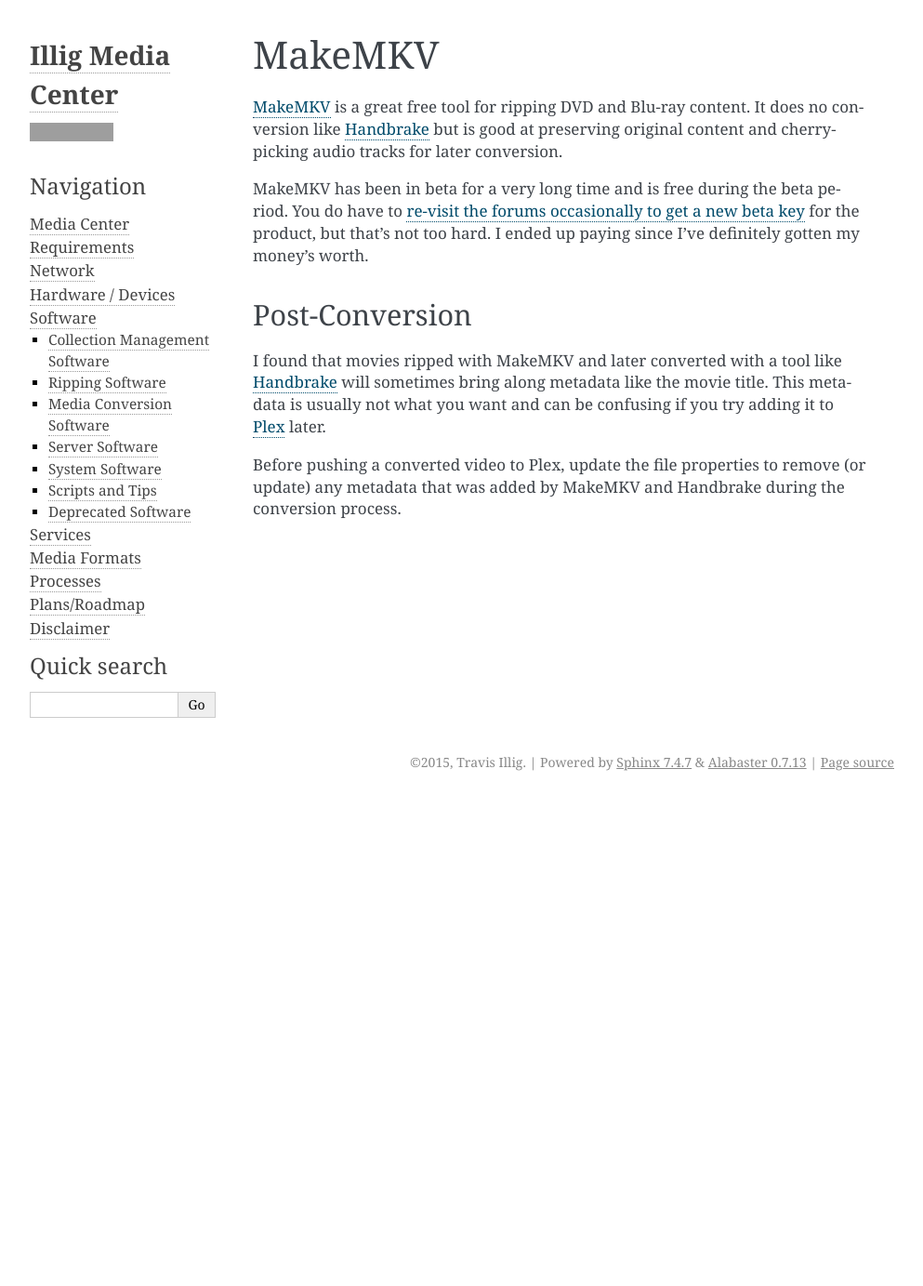
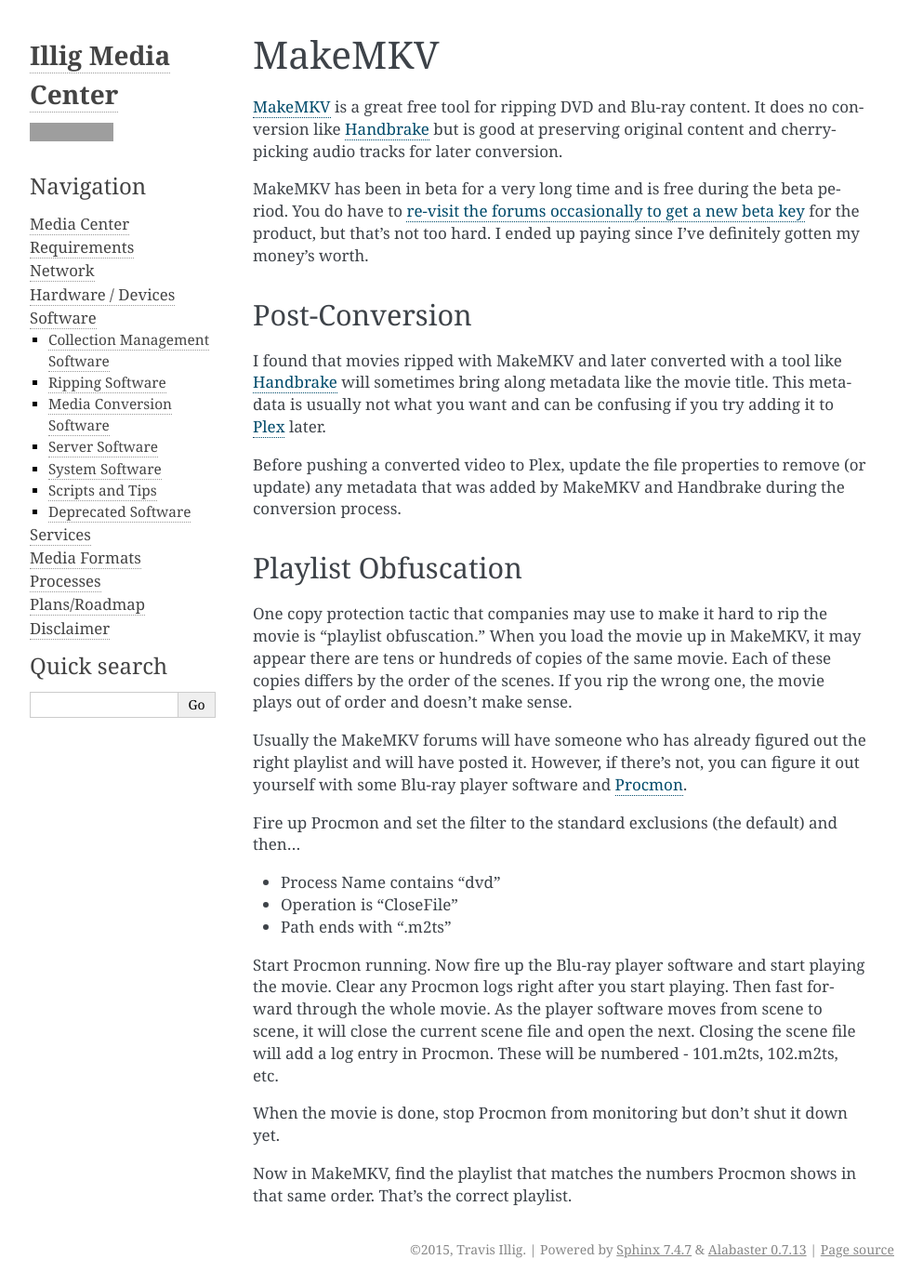
Before and after one commit to tillig/mediacenter, a Sphinx documentation site: the page built from docs/software/rip/makemkv.rst, in a window 1280 px wide. Shown: the whole page at 93% size, without its empty margins (148-1141 px from the left). Built offline with Sphinx 7.4.7, drawn with Linux system fonts in a browser that asks for light colours; before the commit the page ends 900 px from its top, so only the background shows below that; grey boxes are pictures that could not be loaded.

Commit message:
Explain how to find the right playlist in MakeMKV if there's playlist obfuscation.

```diff
--- a/docs/software/rip/makemkv.rst
+++ b/docs/software/rip/makemkv.rst
@@ -11,3 +11,21 @@
 I found that movies ripped with MakeMKV and later converted with a tool like :doc:`Handbrake <../convert/handbrake>` will sometimes bring along metadata like the movie title. This metadata is usually not what you want and can be confusing if you try adding it to :doc:`Plex <../serve/plex>` later.
 
 Before pushing a converted video to Plex, update the file properties to remove (or update) any metadata that was added by MakeMKV and Handbrake during the conversion process.
+
+Playlist Obfuscation
+====================
+One copy protection tactic that companies may use to make it hard to rip the movie is "playlist obfuscation." When you load the movie up in MakeMKV, it may appear there are tens or hundreds of copies of the same movie. Each of these copies differs by the order of the scenes. If you rip the wrong one, the movie plays out of order and doesn't make sense.
+
+Usually the MakeMKV forums will have someone who has already figured out the right playlist and will have posted it. However, if there's not, you can figure it out yourself with some Blu-ray player software and `Procmon <https://docs.microsoft.com/en-us/sysinternals/downloads/procmon>`_.
+
+Fire up Procmon and set the filter to the standard exclusions (the default) and then...
+
+- Process Name contains "dvd"
+- Operation is "CloseFile"
+- Path ends with ".m2ts"
+
+Start Procmon running. Now fire up the Blu-ray player software and start playing the movie. Clear any Procmon logs right after you start playing. Then fast forward through the whole movie. As the player software moves from scene to scene, it will close the current scene file and open the next. Closing the scene file will add a log entry in Procmon. These will be numbered - 101.m2ts, 102.m2ts, etc.
+
+When the movie is done, stop Procmon from monitoring but don't shut it down yet.
+
+Now in MakeMKV, find the playlist that matches the numbers Procmon shows in that same order. That's the correct playlist.
```
